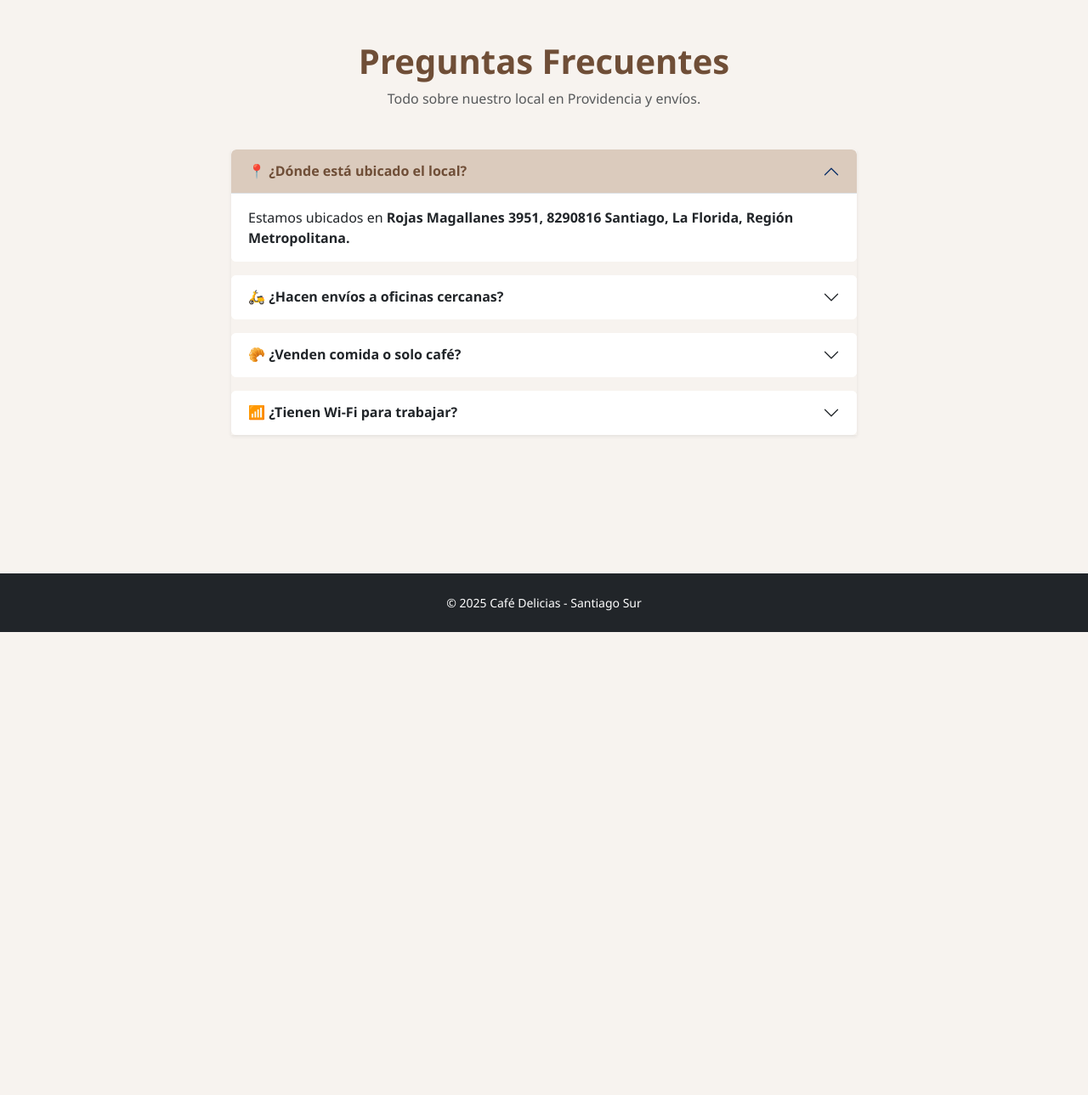
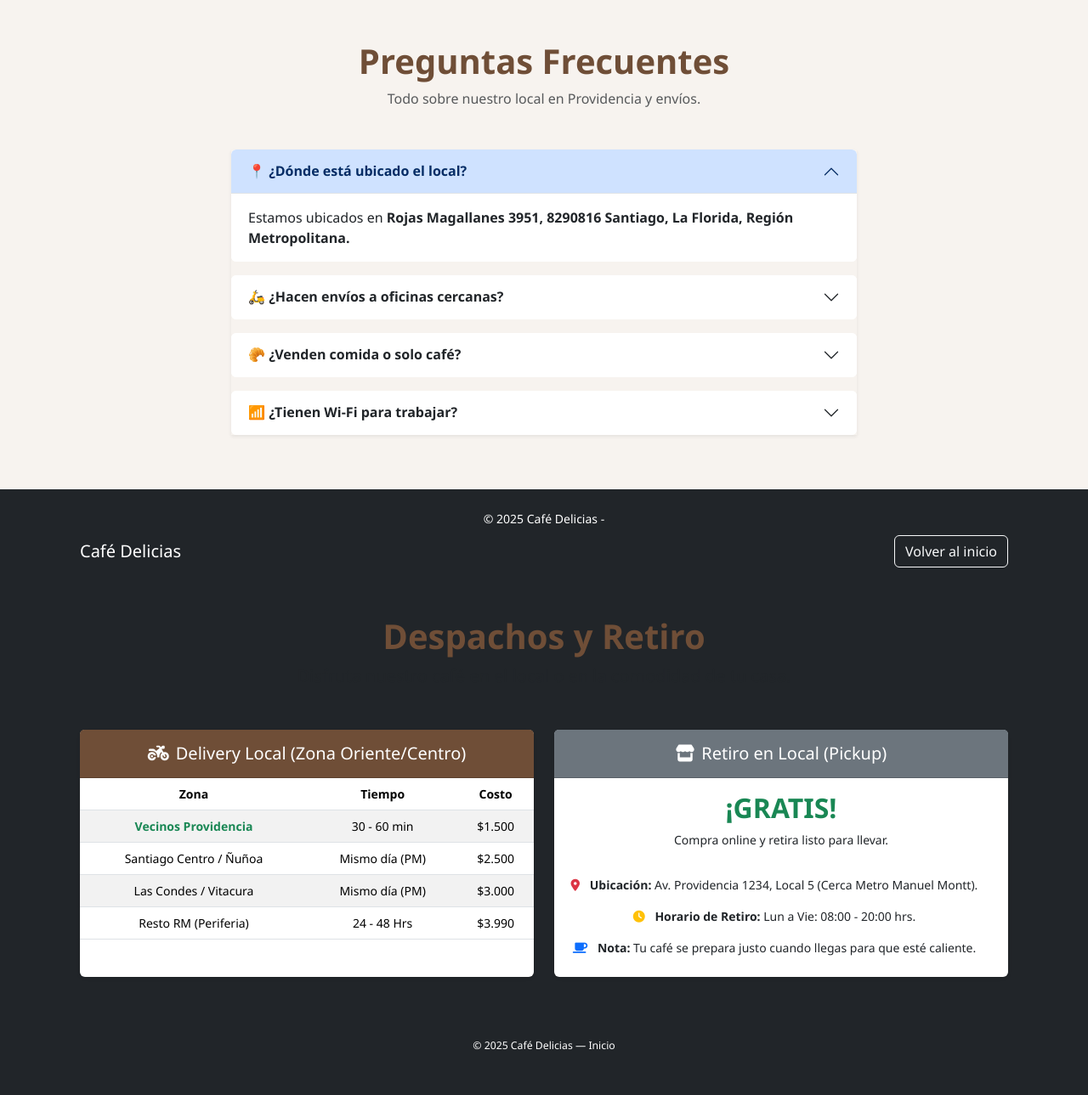
Before and after one commit to Diaulo0o0/Cafe-Delicias, a Django app: page /ayuda/preguntas/ in a window 1280 px wide. Shown: the part 56-1345 px from the top of the page at 85% size. Before the commit the page ends 800 px from the top, so only its background shows below. Run offline with Django 3.2, Linux system fonts and the light colour scheme.

Commit message:
Update preguntas.html

```diff
--- a/cafe_delicias/delicias_cafe/templates/cafe_cafe/preguntas.html
+++ b/cafe_delicias/delicias_cafe/templates/cafe_cafe/preguntas.html
@@ -90,7 +90,117 @@
     </main>
 
     <footer class="py-4 text-center">
-        <div class="container small">© 2025 Café Delicias - Santiago Sur</div>
+        <div class="container small">© 2025 Café Delicias - {% load static %}
+<!DOCTYPE html>
+<html lang="es">
+<head>
+    <meta charset="UTF-8">
+    <meta name="viewport" content="width=device-width, initial-scale=1.0">
+    <title>Envíos y Retiros - Café Delicias</title>
+    <link href="https://cdn.jsdelivr.net/npm/bootstrap@5.3.3/dist/css/bootstrap.min.css" rel="stylesheet">
+    <link rel="stylesheet" href="https://cdnjs.cloudflare.com/ajax/libs/font-awesome/6.2.1/css/all.min.css">
+    <style>
+        body { background-color: #f7f3ef; font-family: 'Segoe UI', sans-serif; }
+        .card-header { background-color: #6f4e37; color: white; }
+        .table-striped tbody tr:nth-of-type(odd) { background-color: rgba(111,78,55,0.05); }
+        footer { background-color: #212529; color: white; margin-top: auto; }
+    </style>
+</head>
+<body class="d-flex flex-column min-vh-100">
+    <nav class="navbar navbar-expand-lg navbar-dark bg-dark">
+        <div class="container">
+            <a class="navbar-brand" href="{% url 'index' %}">Café Delicias</a>
+            <a class="btn btn-outline-light ms-auto" href="{% url 'index' %}">Volver al inicio</a>
+        </div>
+    </nav>
+
+    <main class="container py-5">
+        <div class="text-center mb-5">
+            <h1 class="fw-bold" style="color: #6f4e37;">Despachos y Retiro</h1>
+            <p class="lead text-muted">Disfruta nuestro café en el local o en la comodidad de tu casa.</p>
+        </div>
+
+        <div class="row g-4">
+            <div class="col-md-6">
+                <div class="card border-0 shadow-sm h-100">
+                    <div class="card-header py-3">
+                        <h5 class="m-0"><i class="fas fa-motorcycle me-2"></i>Delivery Local (Zona Oriente/Centro)</h5>
+                    </div>
+                    <div class="card-body p-0">
+                        <table class="table table-striped mb-0">
+                            <thead>
+                                <tr>
+                                    <th>Zona</th>
+                                    <th>Tiempo</th>
+                                    <th>Costo</th>
+                                </tr>
+                            </thead>
+                            <tbody>
+                                <tr>
+                                    <td class="fw-bold text-success">Vecinos Providencia</td>
+                                    <td>30 - 60 min</td>
+                                    <td>$1.500</td>
+                                </tr>
+                                <tr>
+                                    <td>Santiago Centro / Ñuñoa</td>
+                                    <td>Mismo día (PM)</td>
+                                    <td>$2.500</td>
+                                </tr>
+                                <tr>
+                                    <td>Las Condes / Vitacura</td>
+                                    <td>Mismo día (PM)</td>
+                                    <td>$3.000</td>
+                                </tr>
+                                <tr>
+                                    <td>Resto RM (Periferia)</td>
+                                    <td>24 - 48 Hrs</td>
+                                    <td>$3.990</td>
+                                </tr>
+                            </tbody>
+                        </table>
+                    </div>
+                </div>
+            </div>
+
+            <div class="col-md-6">
+                <div class="card border-0 shadow-sm h-100">
+                    <div class="card-header py-3 bg-secondary">
+                        <h5 class="m-0"><i class="fas fa-store me-2"></i>Retiro en Local (Pickup)</h5>
+                    </div>
+                    <div class="card-body">
+                        <div class="text-center mb-4">
+                            <h2 class="text-success fw-bold">¡GRATIS!</h2>
+                            <p>Compra online y retira listo para llevar.</p>
+                        </div>
+
+                        <ul class="list-group list-group-flush">
+                            <li class="list-group-item border-0 ps-0">
+                                <i class="fas fa-map-marker-alt text-danger me-2"></i>
+                                <strong>Ubicación:</strong> Av. Providencia 1234, Local 5 (Cerca Metro Manuel Montt).
+                            </li>
+                            <li class="list-group-item border-0 ps-0">
+                                <i class="fas fa-clock text-warning me-2"></i>
+                                <strong>Horario de Retiro:</strong> Lun a Vie: 08:00 - 20:00 hrs.
+                            </li>
+                            <li class="list-group-item border-0 ps-0">
+                                <i class="fas fa-coffee text-primary me-2"></i>
+                                <strong>Nota:</strong> Tu café se prepara justo cuando llegas para que esté caliente.
+                            </li>
+                        </ul>
+                    </div>
+                </div>
+            </div>
+        </div>
+    </main>
+
+    <footer class="py-4 text-center">
+        <div class="container small">© {{ YEAR|default:"2025" }} Café Delicias — <a class="text-decoration-none text-white" href="{% url 'index' %}">Inicio</a>
+        </div>
+    </footer>
+
+    <script src="https://cdn.jsdelivr.net/npm/bootstrap@5.3.3/dist/js/bootstrap.bundle.min.js"></script>
+</body>
+</html></div>
     </footer>
 
     <script src="https://cdn.jsdelivr.net/npm/bootstrap@5.3.3/dist/js/bootstrap.bundle.min.js"></script>
```
